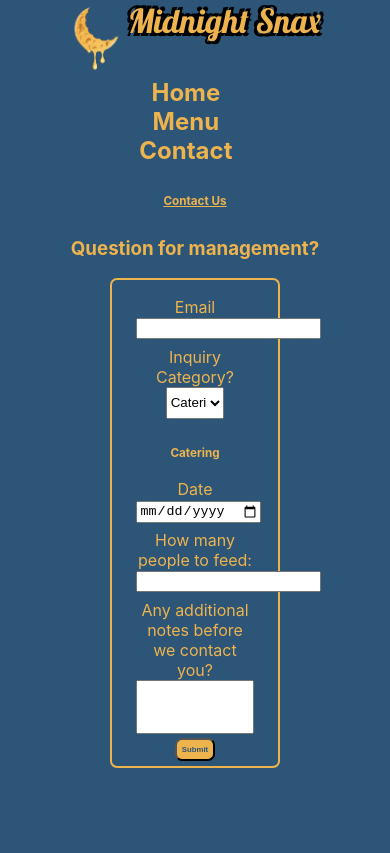
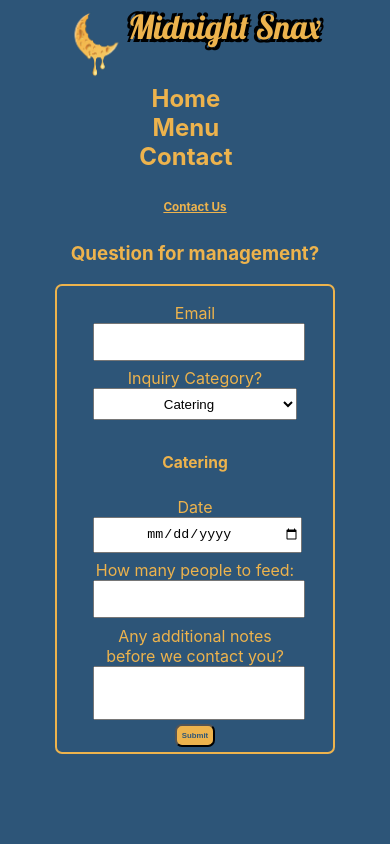
Before and after one commit to Spencerp34/midnightSnax, a React (Create React App) app: page /Contact in a window 390 px wide. Built offline with nearby package versions, Linux system fonts and the light colour scheme.

Commit message:
mobile friendly contact page

```diff
--- a/src/components/contact.tsx
+++ b/src/components/contact.tsx
@@ -11,11 +11,12 @@ const ContactDiv = styled.div`
         flex-direction: column;
         justify-content: center;
         align-items: center;
+        width: 100%;
     }
     form{
         display: flex;
         flex-direction: column;
-        width: 50%;
+        width: 85%;
         align-items: center;
         justify-content: center;
         border: 2px solid #EDB34D;
@@ -56,7 +57,6 @@ const ContactDiv = styled.div`
             align-items: center;
             padding: 1vw;
             select{
-                width: 50%;
                 height: 2rem;
             }
         }
@@ -64,9 +64,17 @@ const ContactDiv = styled.div`
             padding: 2vw;
         }
         h4{
-            font-size: 3vw;
+            font-size: 4vw;
         }
-
+        input{
+            width: 100%;
+            text-align: center;
+            height: 2rem;
+        }
+        select{
+            width: 100%;
+            text-align: center;
+        }
     }
 `
 
@@ -86,7 +94,7 @@ function Contact(){
         if(formValues.type === "Catering"){
             return (
                 <div className='catering subSection'>
-                    <h4> Catering</h4>
+                    <h4 id='type'> Catering</h4>
                     <div className='info'>
                         <label >Date</label>
                         <input type='date' name='date' value={formValues.date} onChange={handleChange} ></input>
@@ -104,7 +112,7 @@ function Contact(){
         }else if(formValues.type === "Reservations"){
             return (
                 <div className='reservations subSection'>
-                    <h4> Reservations</h4>
+                    <h4 id='type'> Reservations</h4>
                     <div className='info'>
                         <label >Date</label>
                         <input type='date' name='date' value={formValues.date} onChange={handleChange} ></input>
@@ -122,7 +130,7 @@ function Contact(){
         }else if(formValues.type === "Careers"){
             return (
                 <div className='careers subSection'>
-                    <h4> Looking for your next part time job?</h4>
+                    <h4 id='type'> Looking for your next part time job?</h4>
                     <div className='info'>
                         <label >Full name</label>
                         <input type='text' name='name' value={formValues.name} onChange={handleChange} ></input>
@@ -140,7 +148,7 @@ function Contact(){
         }else if(formValues.type === "Concerns"){
             return (
                 <div className='careers subSection'>
-                    <h4> Have any concerns for management?</h4>
+                    <h4 id='type'> Have any concerns for management?</h4>
                     <div className='info'>
                         <label >Full name</label>
                         <input type='text' name='name' value={formValues.name} onChange={handleChange} ></input>
@@ -183,10 +191,7 @@ function Contact(){
                                 <option value="Concerns">Concerns</option>
                             </select>
                         </div>
-
                     </div>
-
-
                     {
                         SpecificForm()
                     }
```
